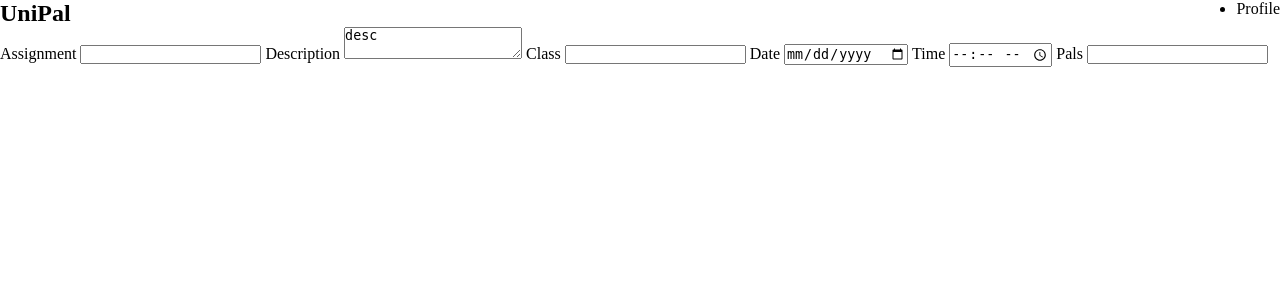
After one commit to yorozc/UniPal, a Flask app: template src/templates/pal_edit_post.html in a window 1280 px wide. The commit adds this page. Shown: the top 300 px of the page. Run offline with Flask 3, Linux system fonts and the light colour scheme; the template is opened without the code that fills it, so the values that code supplies are empty.

Commit message:
added get portion of edit_post

```diff
--- /dev/null
+++ b/src/templates/pal_edit_post.html
@@ -0,0 +1,20 @@
+{% extends 'base.html' %}
+
+{% block body %}
+    <main>
+        <form method="POST" action="{{ url_for('pal.edit_post', post_id=post._id)}}">
+            <label for="assignment">Assignment</label>
+            <input type="text" value="{{assignment}}" required/>
+            <label for="description">Description</label>
+            <textarea>desc</textarea>
+            <label for="class">Class</label>
+            <input type="text" value="{{class_name}}" required/>
+            <label for="date">Date</label>
+            <input type="date" value="{{date}}" required/>
+            <label for="time">Time</label>
+            <input type="time" value="{{time}}" required/>
+            <label for="pals">Pals</label>
+            <input type="number" value="{{pals}}" required/>
+        </form>
+    </main>
+{% endblock %}
--- a/src/templates/pal_post.html
+++ b/src/templates/pal_post.html
@@ -3,9 +3,10 @@
 {% block body %}
     <a href="{{ url_for('main.index') }}">Home</a>
     {% if current_user.id == post.user_id|string %}
-        <form action="{{url_for('pal.delete_post', post_id=post._id)}}" method="POST">
+        <form action="{{url_for('pal.delete_post', post_id=post._id) }}" method="POST">
             <button type="submit">delete</button>
         </form>
+        <a href="{{ url_for('pal.edit_post', post_id=post._id) }}"><button>edit</button></a>
     {% endif %}
 
     <div class="post">
```
Also changed, not shown: src/pal_posts/pal_routes.py (+16 -0 lines).
